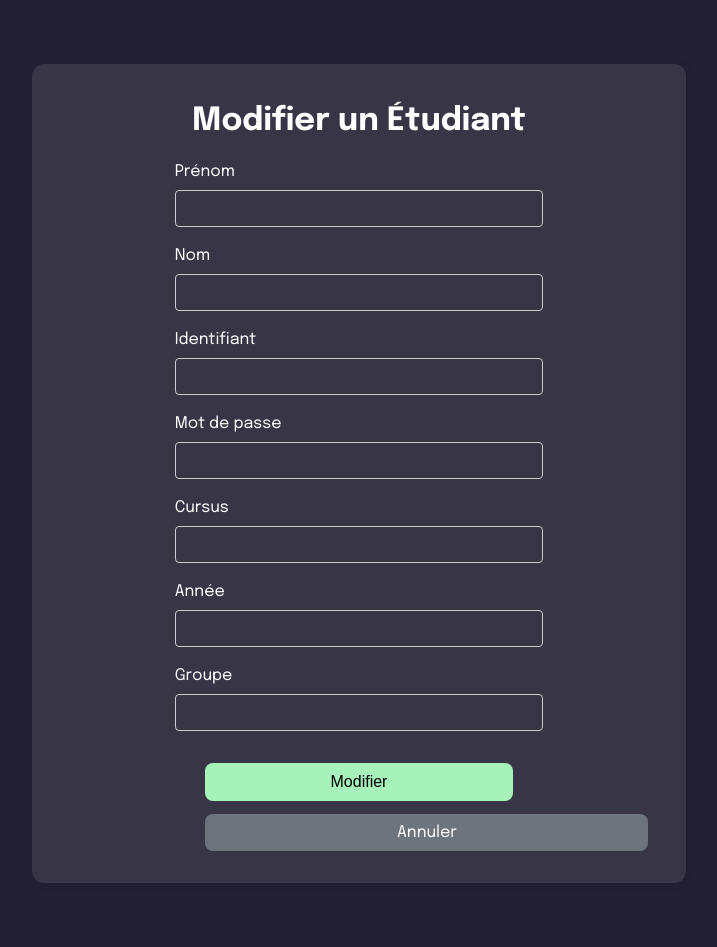
After one commit to yoh4nyo/mayy_note, a PHP site: page /script/modifier_etudiant.php in a window 1280 px wide. The commit adds this page. Shown: the whole page, without its empty margins (281-998 px from the left). Run offline with PHP 8.4, Linux system fonts and the light colour scheme; data that the repository does not hold is empty.

Commit message:
update all

```diff
--- /dev/null
+++ b/css/style_page_modifier.css
@@ -0,0 +1,102 @@
+@import url('https://fonts.googleapis.com/css2?family=Epilogue:ital,wght@0,100..900;1,100..900&display=swap');
+
+body {
+    font-family: "Epilogue", sans-serif;
+    background-color: #232034;
+    margin: 0;
+    padding: 0;
+}
+
+.container {
+    max-width: 48%;
+    margin: 5% auto;
+    padding: 20px;
+    border-radius: 12px;
+    background-color: #383546;
+    box-shadow: 0 0 10px rgba(0, 0, 0, 0.1);
+}
+
+h1 {
+    text-align: center;
+    color: #ffffff;
+    margin-bottom: 4%;
+}
+
+label {
+    display: block;
+    color: #ffffff;
+    font-weight: 400;
+    margin-bottom: 10px;
+    margin-left: 20%;
+}
+
+input[type="text"],
+input[type="number"] {
+    width: 60%;
+    padding: 10px;
+    border: none;
+    border-radius: 4px;
+    background-color: #383546;
+    border: 1px solid #ccc;
+    color: #ffffff;
+    margin-bottom: 20px;
+    margin-left: 20%;
+    box-sizing: border-box;
+}
+
+select {
+    width: 60%;
+    padding: 10px;
+    border-radius: 4px;
+    margin-bottom: 20px;
+    margin-left: 20%;
+    font-family: "Epilogue", sans-serif;
+    font-size: 16px;
+    border: 1px solid #ccc;
+    background-color: #383546;
+    color: #ffffff;
+    text-align: center;
+    align-items: center;
+}
+
+.btn-primary {
+    background-color: #A7F2BA;
+    color: #000000;
+    width: 50%;
+    padding: 10px 20px;
+    border: none;
+    border-radius: 8px;
+    cursor: pointer;
+    font-size: 16px;
+    margin-left: 25%;
+    margin-top: 2%;
+    margin-bottom: 2%;
+    display: block;
+    text-align: center;
+    text-decoration: none;
+}
+
+.btn-primary:hover {
+    background-color: #96d1a5;
+}
+
+.btn-secondary {
+    background-color: #6c757d;
+    color: #ffffff;
+    width: 403px;
+    padding: 10px 20px;
+    border: none;
+    border-radius: 8px;
+    cursor: pointer;
+    font-size: 16px;
+    margin-left: 25%;
+    margin-top: 2%;
+    margin-bottom: 2%;
+    display: block;
+    text-align: center;
+    text-decoration: none;
+}
+
+.btn-secondary:hover {
+    background-color: #5a6268;
+}
--- a/html/admin_gestionressources.php
+++ b/html/admin_gestionressources.php
@@ -106,7 +106,10 @@ if ($resultat->rowCount() > 0) {
                     <td>" . $row["Coefficient_Res"] . "</td>
                     <td>" . $row["Numero_UE"] . "</td>
                     <td>
-                        <a href='../script/supprimer_ressource.php?id=" . $row["Numero_Res"] . "' class='delete-button' onclick=\"return confirm('Êtes-vous sûr de vouloir supprimer cette ressource?');\"><i class='fas fa-trash fa-border fa-lg'></i>Effacer</a>
+                        <div class='button-container'>
+                            <a href='../script/modifier_ressource.php?id=" . $row["Numero_Res"] . "' class='edit-button'><i class='fas fa-edit'></i> Modifier</a> <br>
+                            <a href='../script/supprimer_ressource.php?id=" . $row["Numero_Res"] . "' class='delete-button' onclick=\"return confirm('Êtes-vous sûr de vouloir supprimer cette ressource?');\"><i class='fas fa-trash fa-border fa-lg'></i>Effacer</a>
+                        </div>
                     </td>
                 </tr>";
     }
--- a/html/admin_gestionue.php
+++ b/html/admin_gestionue.php
@@ -99,7 +99,10 @@ if ($resultat->rowCount() > 0) {
                     <td>" . $row["Nom_UE"] . "</td>
                     <td>" . $row["Coefficient_UE"] . "</td>
                     <td>
-                        <a href='../script/supprimer_ue.php?id=" . $row["Numero_UE"] . "' class='delete-button' onclick=\"return confirm('Êtes-vous sûr de vouloir supprimer cette UE?');\"><i class='fas fa-trash fa-border fa-lg'></i>Effacer</a>
+                        <div class='button-container'>
+                            <a href='../script/modifier_ue.php?id=" . $row["Numero_UE"] . "' class='edit-button'><i class='fas fa-edit'></i> Modifier</a> <br>
+                            <a href='../script/supprimer_ue.php?id=" . $row["Numero_UE"] . "' class='delete-button' onclick=\"return confirm('Êtes-vous sûr de vouloir supprimer cette ue?');\"><i class='fas fa-trash fa-border fa-lg'></i>Effacer</a>
+                        </div>
                     </td>
                 </tr>";
     }
--- /dev/null
+++ b/script/modifier_etudiant.php
@@ -0,0 +1,77 @@
+<?php
+include '../include/connexionBD.php';
+
+if (isset($_GET['id'])) {
+    $stmt = $connexion->prepare('SELECT * FROM etudiants WHERE Numero_Etu = ?');
+    $stmt->execute([$_GET['id']]);
+    $etudiant = $stmt->fetch();
+    if (!$etudiant) {
+        die('Étudiant non trouvé.');
+    }
+}
+
+if ($_SERVER['REQUEST_METHOD'] === 'POST') {
+    $stmt = $connexion->prepare('UPDATE etudiants SET Prenom_Etu = ?, Nom_Etu = ?, Identifiant_Etu = ?, Mdp_Etu = ?, Cursus = ?, Annee = ?, Numero_Grp = ? WHERE Numero_Etu = ?');
+    $stmt->execute([
+        $_POST['Prenom_Etu'],
+        $_POST['Nom_Etu'],
+        $_POST['Identifiant_Etu'],
+        $_POST['Mdp_Etu'],
+        $_POST['Cursus'],
+        $_POST['Annee'],
+        $_POST['Numero_Grp'],
+        $_POST['Numero_Etu']
+    ]);
+    header('Location: ../html/admin_gestionetudiants.php');
+}
+?>
+
+<!DOCTYPE html>
+<html lang="fr">
+<head>
+    <meta charset="UTF-8">
+    <meta name="viewport" content="width=device-width, initial-scale=1.0">
+    <link rel="stylesheet" href="../css/style_page_modifier.css">
+    <title>Modifier Étudiant</title>
+</head>
+<body>
+<div class="container">
+    <div class="starter-template">
+        <h1>Modifier un Étudiant</h1>
+        <form method="post" action="modifier_etudiant.php">
+            <input type="hidden" name="Numero_Etu" value="<?= htmlspecialchars($etudiant['Numero_Etu']) ?>">
+            <div class="form-group">
+                <label for="Prénom_Etu">Prénom</label>
+                <input type="text" class="form-control" id="Prenom_Etu" name="Prenom_Etu" value="<?= htmlspecialchars($etudiant['Prenom_Etu']) ?>" required>
+            </div>
+            <div class="form-group">
+                <label for="Nom_Etu">Nom</label>
+                <input type="text" class="form-control" id="Nom_Etu" name="Nom_Etu" value="<?= htmlspecialchars($etudiant['Nom_Etu']) ?>" required>
+            </div>
+            <div class="form-group">
+                <label for="Identifiant_Etu">Identifiant</label>
+                <input type="text" class="form-control" id="Identifiant_Etu" name="Identifiant_Etu" value="<?= htmlspecialchars($etudiant['Identifiant_Etu']) ?>" required>
+            </div>
+            <div class="form-group">
+                <label for="Mdp_Etu">Mot de passe</label>
+                <input type="text" class="form-control" id="Mdp_Etu" name="Mdp_Etu" value="<?= htmlspecialchars($etudiant['Mdp_Etu']) ?>" required>
+            </div>
+            <div class="form-group">
+                <label for="Cursus">Cursus</label>
+                <input type="text" class="form-control" id="Cursus" name="Cursus" value="<?= htmlspecialchars($etudiant['Cursus']) ?>" required>
+            </div>
+            <div class="form-group">
+                <label for="Annee">Année</label>
+                <input type="text" class="form-control" id="Annee" name="Annee" value="<?= htmlspecialchars($etudiant['Annee']) ?>" required>
+            </div>
+            <div class="form-group">
+                <label for="Numero_Grp">Groupe</label>
+                <input type="number" class="form-control" id="Numero_Grp" name="Numero_Grp" value="<?= htmlspecialchars($etudiant['Numero_Grp']) ?>" required min="0" max="99">
+            </div>
+            <button type="submit" class="btn btn-primary">Modifier</button>
+            <a href="../html/admin_gestionetudiants.php" class="btn btn-secondary">Annuler</a>
+        </form>
+    </div>
+</div>
+</body>
+</html>
```
Also changed, not shown: css/style_admin_gestion.css (+32 -3 lines), html/admin_gestionenseignant.php (+10 -26 lines), html/admin_gestionetudiants.php (+5 -2 lines), script/modifier_enseignant.php (added, +71 -0 lines), script/modifier_ressource.php (added, +57 -0 lines), script/modifier_ue.php (added, +52 -0 lines).
